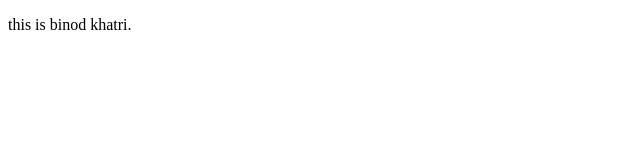
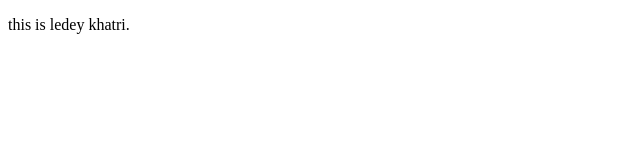
Before and after one commit to Sandhya0726/clone, a plain HTML site: page footer.html in a window 1280 px wide. Shown: the full height of the page, 0-640 px from the left. Drawn offline with Linux system fonts and the light colour scheme.

Commit message:
footer change

```diff
--- a/footer.html
+++ b/footer.html
@@ -8,7 +8,7 @@
 </head>
 <body>
     <p>
-        this is binod khatri.
+        this is ledey khatri.
 
     </p>
 
```
